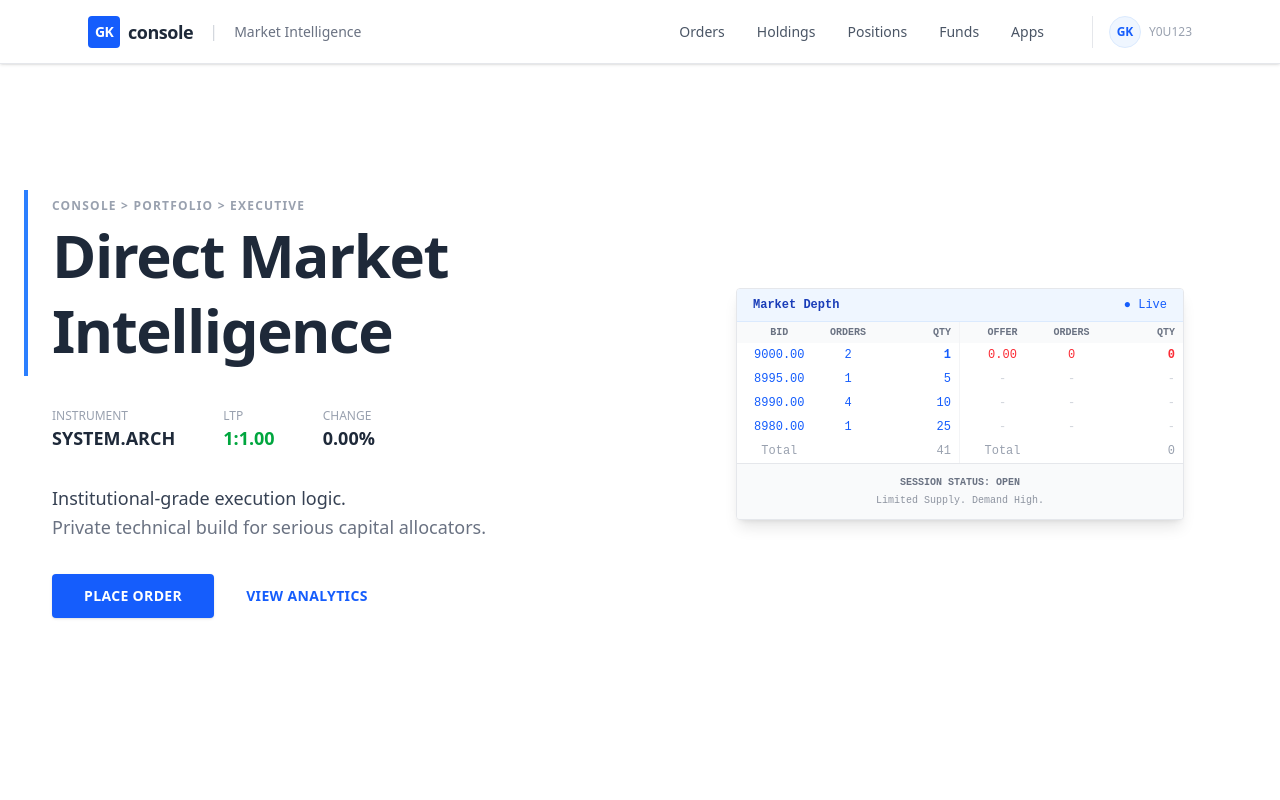
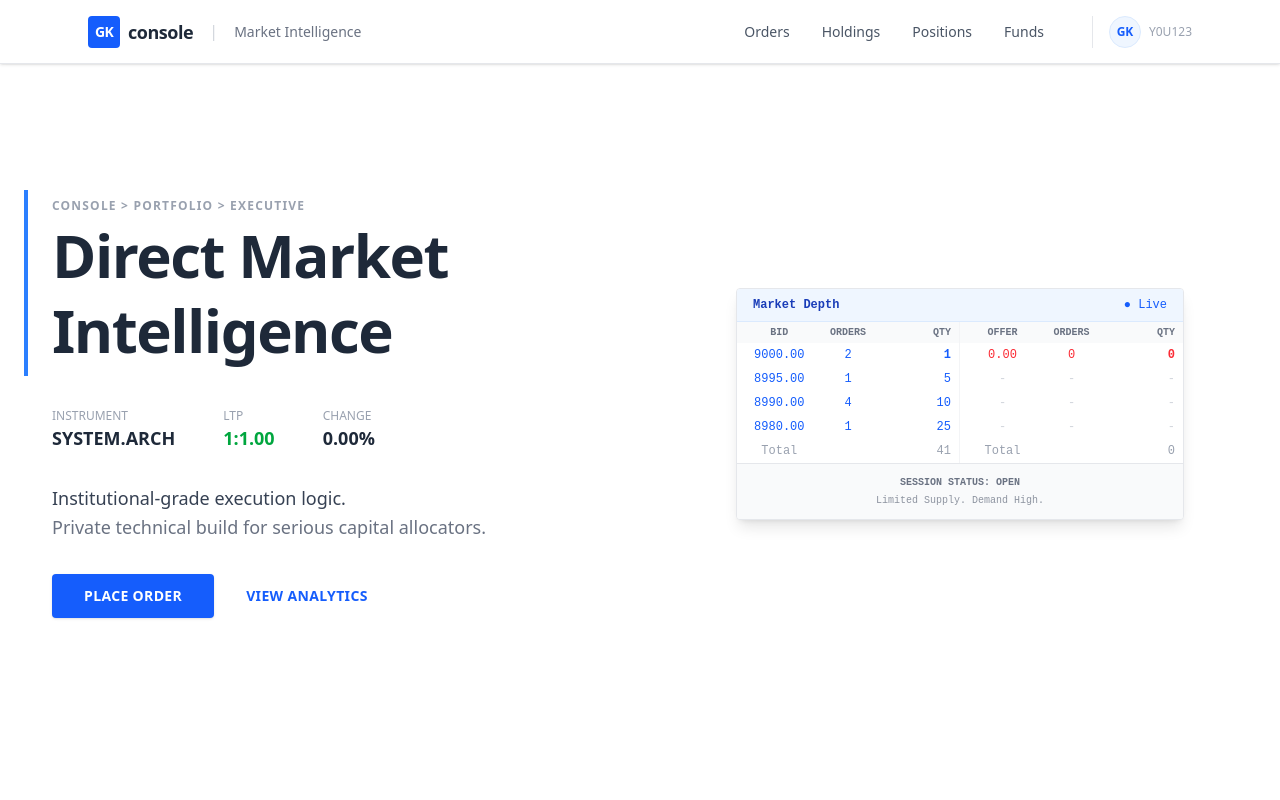
Before and after one commit to gaurav29-maker/gauravkhona.com, a Next.js app: page / in a window 1280 px wide. Shown: the top 800 px of the page. Built offline with nearby package versions, Linux system fonts and the light colour scheme.

Commit message:
chore(ui): remove Apps link from navbar

```diff
--- a/components/Navbar.tsx
+++ b/components/Navbar.tsx
@@ -40,9 +40,7 @@ export default function Navbar() {
                     <Link href="#funds" className="hover:text-blue-600 transition-colors">
                         Funds
                     </Link>
-                    <Link href="#apps" className="hover:text-blue-600 transition-colors">
-                        Apps
-                    </Link>
+
 
                     <div className="flex items-center gap-2 ml-4 pl-4 border-l border-gray-200">
                         <div className="w-8 h-8 rounded-full bg-blue-50 text-blue-600 flex items-center justify-center border border-blue-100">
@@ -80,7 +78,7 @@ export default function Navbar() {
                             <Link href="#holdings" onClick={() => setIsMenuOpen(false)} className="py-2 hover:text-blue-600 border-b border-gray-50">Holdings</Link>
                             <Link href="#positions" onClick={() => setIsMenuOpen(false)} className="py-2 hover:text-blue-600 border-b border-gray-50">Positions</Link>
                             <Link href="#funds" onClick={() => setIsMenuOpen(false)} className="py-2 hover:text-blue-600 border-b border-gray-50">Funds</Link>
-                            <Link href="#apps" onClick={() => setIsMenuOpen(false)} className="py-2 hover:text-blue-600 border-b border-gray-50">Apps</Link>
+
                         </div>
 
                         <div className="mt-auto pt-6 border-t border-gray-100">
```
